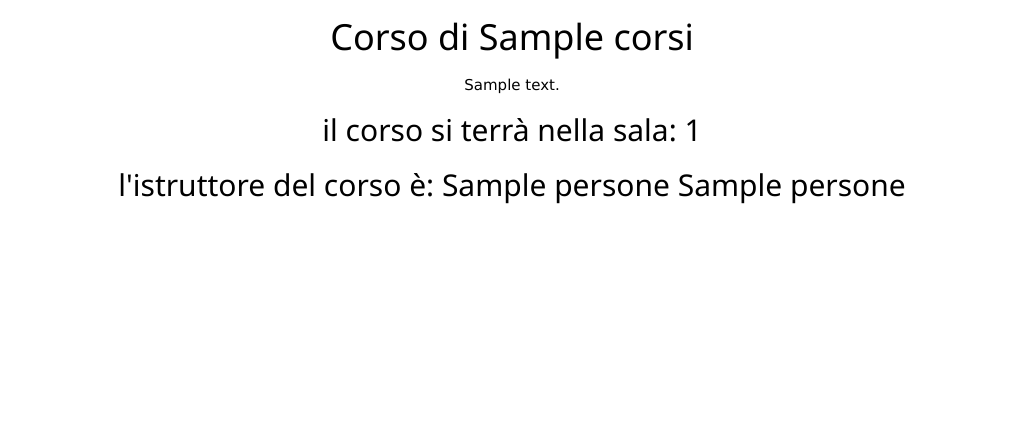
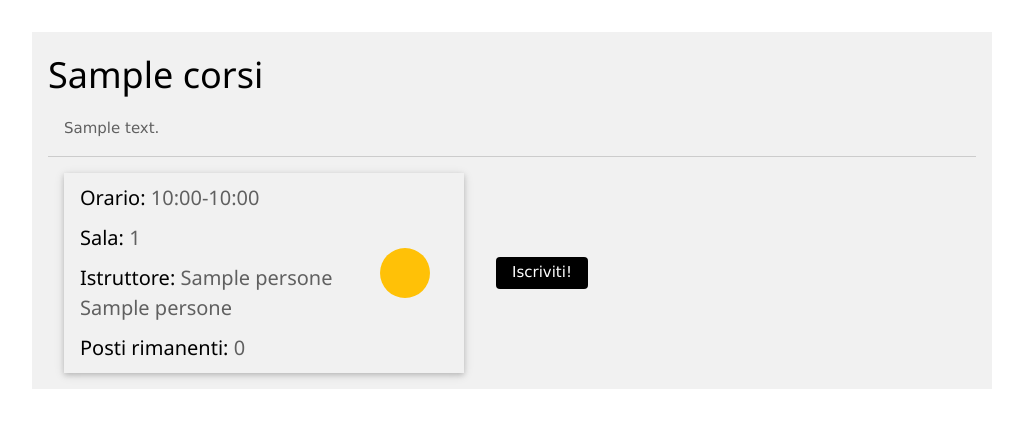
Before and after one commit to Gotti27/Progetto-DB, a Flask app: page /corso/1 in a window 1280 px wide. Shown: the top 428 px of the page, without its empty margins (128-1151 px from the left). Run offline with Flask 2, Linux system fonts and the light colour scheme; tables that the repository leaves empty hold one stand-in row (values such as "Sample post").

Commit message:
Modifiche pagina corsi; aggiunta query per numero iscritti al corso

```diff
--- a/appF/models.py
+++ b/appF/models.py
@@ -182,10 +182,9 @@ def get_corsi(mese, anno):
     return ret
 
 
-def addTestSala():
-    testAdd = Sala(IDSala=1, MaxPersone=50, Tipo="Test2")
-    session.add(testAdd)
-    session.commit()
+def numero_iscritti_corso(corso):
+    iscr = db.session.query(Prenotazione).filter(Prenotazione.IDCorso == corso).filter(Prenotazione.Approvata).count()
+    return iscr
 
 
 def get_sale():
--- a/appF/views.py
+++ b/appF/views.py
@@ -123,8 +123,7 @@ def admin_dashboard():
 def view_corso(id):
     corso = db.session.query(Corso).filter(Corso.IDCorso == id).first()
     istruttore = db.session.query(Persona).filter(Persona.CF == corso.IDIstruttore).first()
-    return render_template('corso.html', nome=corso.Nome, descrizione=corso.Descrizione, sala=corso.IDSala,
-                           nome_istr=istruttore.Nome, cognome_istr=istruttore.Cognome)
+    return render_template('corso.html', corso=corso, istruttore=istruttore, iscritti=numero_iscritti_corso(corso.IDCorso))
 
 @app.route("/dashboard")
 def dashboard_view():
--- a/templates/corso.html
+++ b/templates/corso.html
@@ -6,13 +6,43 @@
     <link rel="stylesheet" href="https://www.w3schools.com/w3css/4/w3.css">
 </head>
 <body>
-    <div class="w3css-container" align="center">
-        <h1>Corso di {{ nome }}</h1>
-        <div>
-            {{ descrizione }}
+    <div class="w3-container w3-light-grey" style="width:75%; margin:auto; margin-top:32px" >
+        <div class=" w3-section" id="intro">
+            <h1>{{ corso.Nome }}</h1>
+            <p class="w3-margin-left w3-opacity">
+                {% if corso.Descrizione %}
+                    {{ corso.Descrizione }}
+                {% endif %}
+            </p>
         </div>
-        <h2>il corso si terrà nella sala: {{ sala }}</h2>
-        <h2>l'istruttore del corso è: {{ nome_istr }} {{ cognome_istr }}</h2>
+
+        <div class="w3-border-top"></div>
+
+        <div class="w3-container" style="display:flex">
+            <div class="w3-card w3-section w3-container" id="info-card" style="width:400px; display:flex">
+                <div class="" id="info" style="width:325px">
+                    <h4> Orario: <span class="w3-opacity">{{corso.OraInizio.strftime('%H:%M')}}-{{corso.OraFine.strftime('%H:%M')}}</span></h4>
+                    <h4> Sala: <span class="w3-opacity">{{ corso.IDSala }}</span></h4>
+                    <h4> Istruttore: <span class="w3-opacity">{{ istruttore.Nome }} {{ istruttore.Cognome }} </span></h4>
+                    <h4> Posti rimanenti: <span class="w3-opacity">{{ corso.MaxPersone - iscritti }} </span></h4>
+                </div>
+                <div class="w3-display-container">
+                    {% if corso.MaxPersone - iscritti >= 5 %}
+                        <div class="w3-green w3-circle w3-display-middle" style="width:50px; height:50px; display:flex"></div>
+                    {% elif corso.MaxPersone - iscritti == 0 %}
+                        <div class="w3-amber w3-circle w3-display-middle" style="width:50px; height:50px; display:flex"></div>
+                    {% else %}
+                        <div class="w3-red w3-circle w3-display-middle" style="width:50px; height:50px; display:flex"></div>
+                    {% endif %}
+                </div>
+
+            </div>
+            <button class="w3-button w3-black w3-middle" style="height:32px; margin:auto; line-height:50%; margin-left: 32px; border-radius:4px">
+                <a href="https://youtu.be/dQw4w9WgXcQ" target="_blank" style="text-decoration:none"> Iscriviti! </a>
+            </button>
+        </div>
+
+
     </div>
 </body>
 </html>
```
